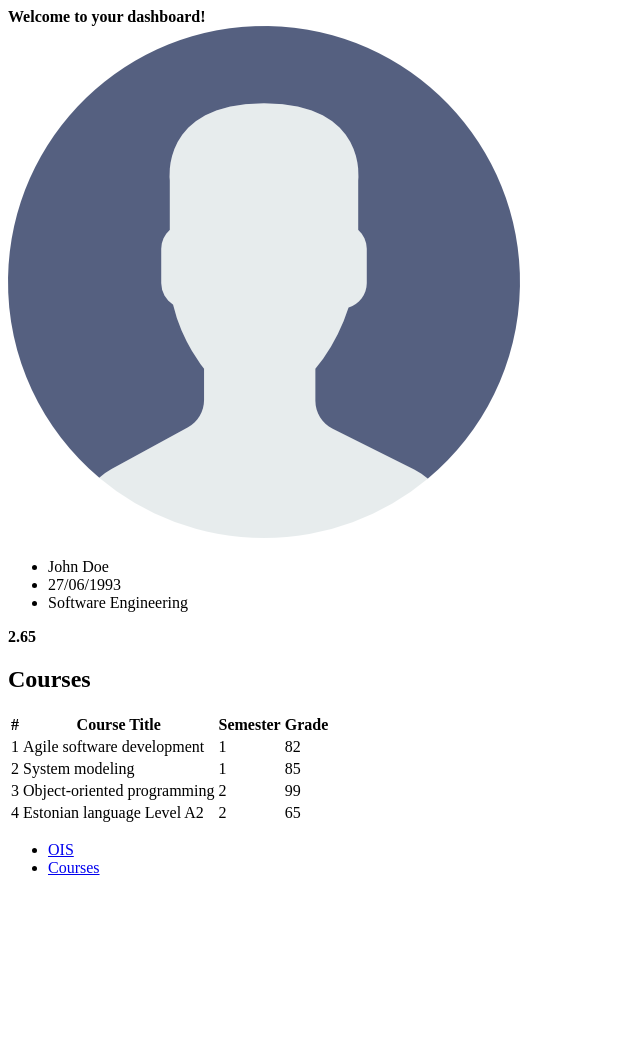
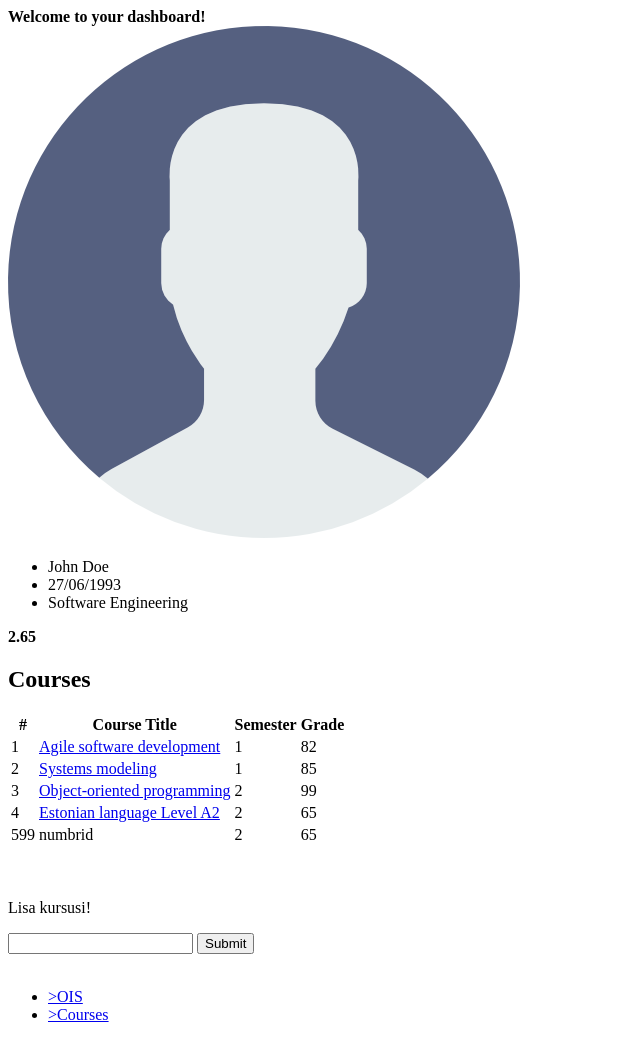
Before and after one commit to vidriktt/Veebirakenduste-loomine, a plain HTML site: page index.html in a window 1280 px wide. Shown: the whole page, without its empty margins (0-640 px from the left). Before the commit the page ends 893 px from the top, so only its background shows below. Drawn offline with Linux system fonts and the light colour scheme.

Commit message:
fifth commit

```diff
--- a/index.html
+++ b/index.html
@@ -43,39 +43,57 @@
                 <tbody>
                     <tr>
                         <td>1</td>
-                        <td>Agile software development</td>
+                        <td><a href="https://courses.cs.ut.ee/2019/asd/fall" target="_blank">Agile software development</a></td>
                         <td>1</td>
                         <td>82</td>
                     </tr>
                     <tr>
                         <td>2</td>
-                        <td>System modeling</td>
+                        <td><a href="https://courses.cs.ut.ee/2019/SM/fall" target="_blank">Systems modeling</a></td>
                         <td>1</td>
                         <td>85</td>
                     </tr>
                     <tr>
                         <td>3</td>
-                        <td>Object-oriented programming</td>
+                        <td><a href="https://courses.cs.ut.ee/2019/OOP/spring" target="_blank">Object-oriented programming</a></td>
                         <td>2</td>
                         <td>99</td>
                     </tr>
                     <tr>
                         <td>4</td>
-                        <td>Estonian language Level A2</td>
+                        <td><a href="https://courses.cs.ut.ee/2019/algorithmics/fall" target="_blank">Estonian language Level A2</a></td>
                         <td>2</td>
                         <td>65</td>
                     </tr>
                 </tbody>
+                <tfoot>
+                    <tr>
+                        <td>599</td>
+                        <td>numbrid</td>
+                        <td>2</td>
+                        <td>65</td>
+                    </tr>
+                </tfoot>
             </table>
         </section>
+
+        <br><br>
+        <section>
+            <p>Lisa kursusi!</p>
+            <form>
+                <input type="text">
+                <input type="submit">
+            </form>
+        </section>
+        <br>
 
         <footer>
             <ul>
                 <li>
-                    <a href="https://ois2.ut.ee/">OIS</a>
+                    <a href="https://ois2.ut.ee/" target="_blank">>OIS</a>
                 </li>
                 <li>
-                    <a href="https://courses.cs.ut.ee/">Courses</a>
+                    <a href="https://courses.cs.ut.ee/" target="_blank">>Courses</a>
                 </li>
             </ul>
         </footer>
```
